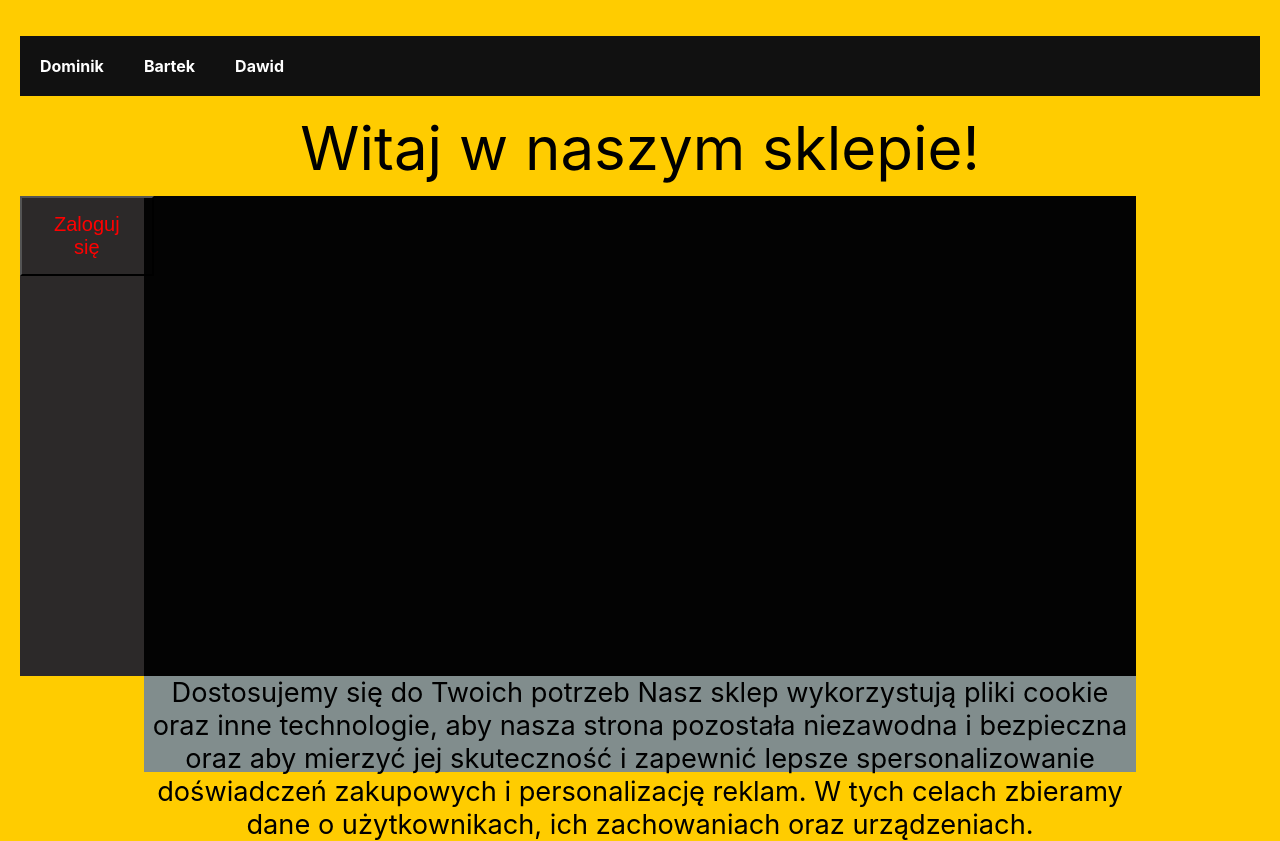
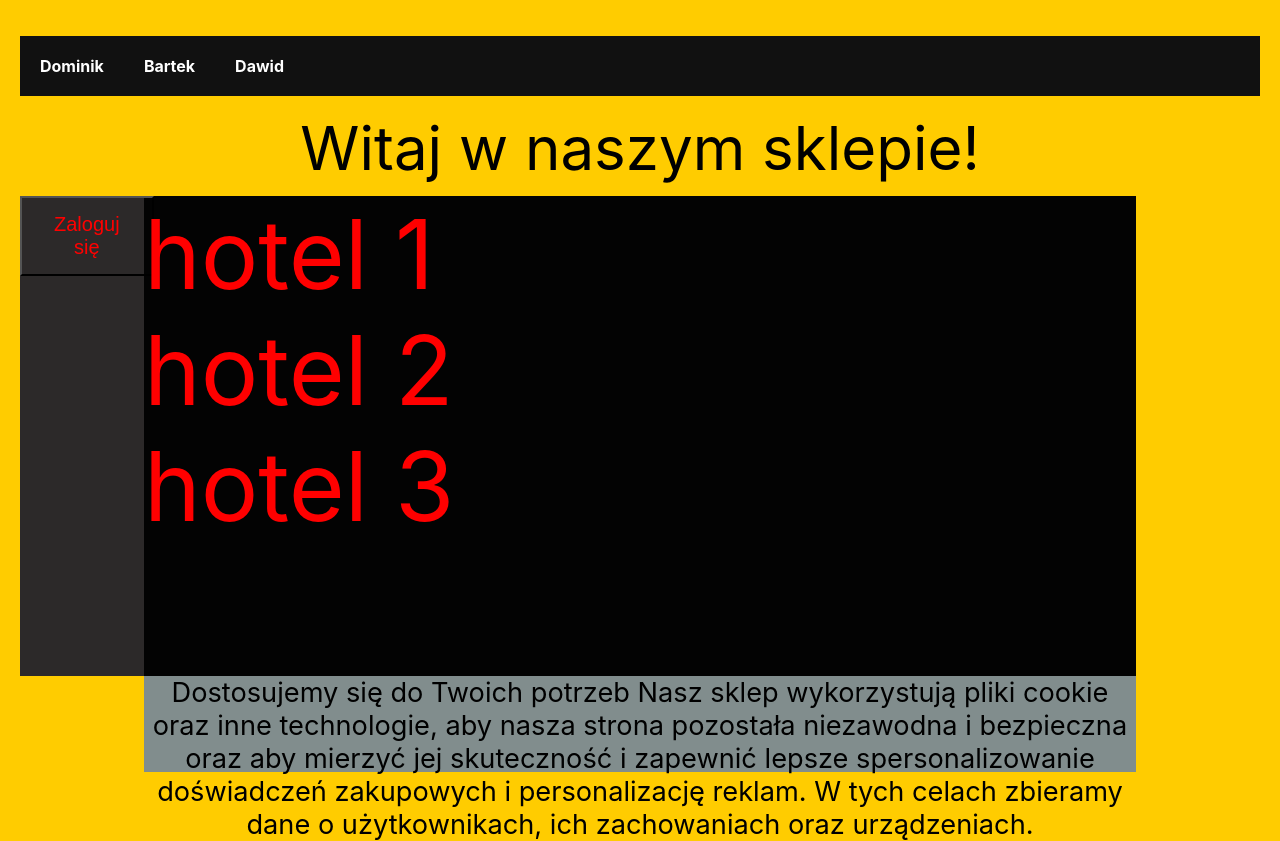
Before and after one commit to W4LCZ4K/react-nauka, a React (Create React App) app in the folder my-app/: page / in a window 1280 px wide. Built offline with nearby package versions, Linux system fonts and the light colour scheme.

Commit message:
add list of  hotels

```diff
--- /dev/null
+++ b/my-app/src/KomponentyBartek/container/Hotel.jsx
@@ -0,0 +1,5 @@
+function Hotel(props) {
+  return <div>{props.name}</div>;
+}
+
+export default Hotel;
--- a/my-app/src/KomponentyBartek/container/container.jsx
+++ b/my-app/src/KomponentyBartek/container/container.jsx
@@ -1,11 +1,21 @@
 import "../Css/bartek.css";
-import Event from "./events.jsx";
+import Hotel from "./Hotel.jsx";
 function Container() {
-    return (
-      <div id="container" >
-
-         <Event name="nice"/>
-      </div>
-    );
-  }
-  export default Container;
+  const hotels = [
+    {
+      id: "1",
+      name: "hotel 1",
+    },
+    {
+      id: "2",
+      name: "hotel 2",
+    },
+    {
+      id: "3",
+      name: "hotel 3",
+    },
+  ];
+  const list = hotels.map((el) => <Hotel key={el.id} name={el.name} />);
+  return <div id="container">{list}</div>;
+}
+export default Container;
--- a/my-app/src/KomponentyBartek/container/events.jsx
+++ /dev/null
@@ -1,32 +0,0 @@
-import react, { Component, useState } from "react";
-import propTypes from "prop-types";
-
-function Event(props) {
-  function List(props) {
-    return <div>{props.value}</div>;
-  }
-  function NameList(props) {
-    const name = props.name;
-    const listn = this.name.map((name) =>
-      <div>
-        <list key={name} value={name} />
-      </div>
-    );
-
-    return (
-      <div>{props.name}</div>
-    )
-  }
-
-  return (
-
-    <div><List/></div>
-
-  );
-
-   }
-
-
-
-
-export default Event;
```
Also changed, not shown: 1 other file (tests, documents, lock files or other folders).
